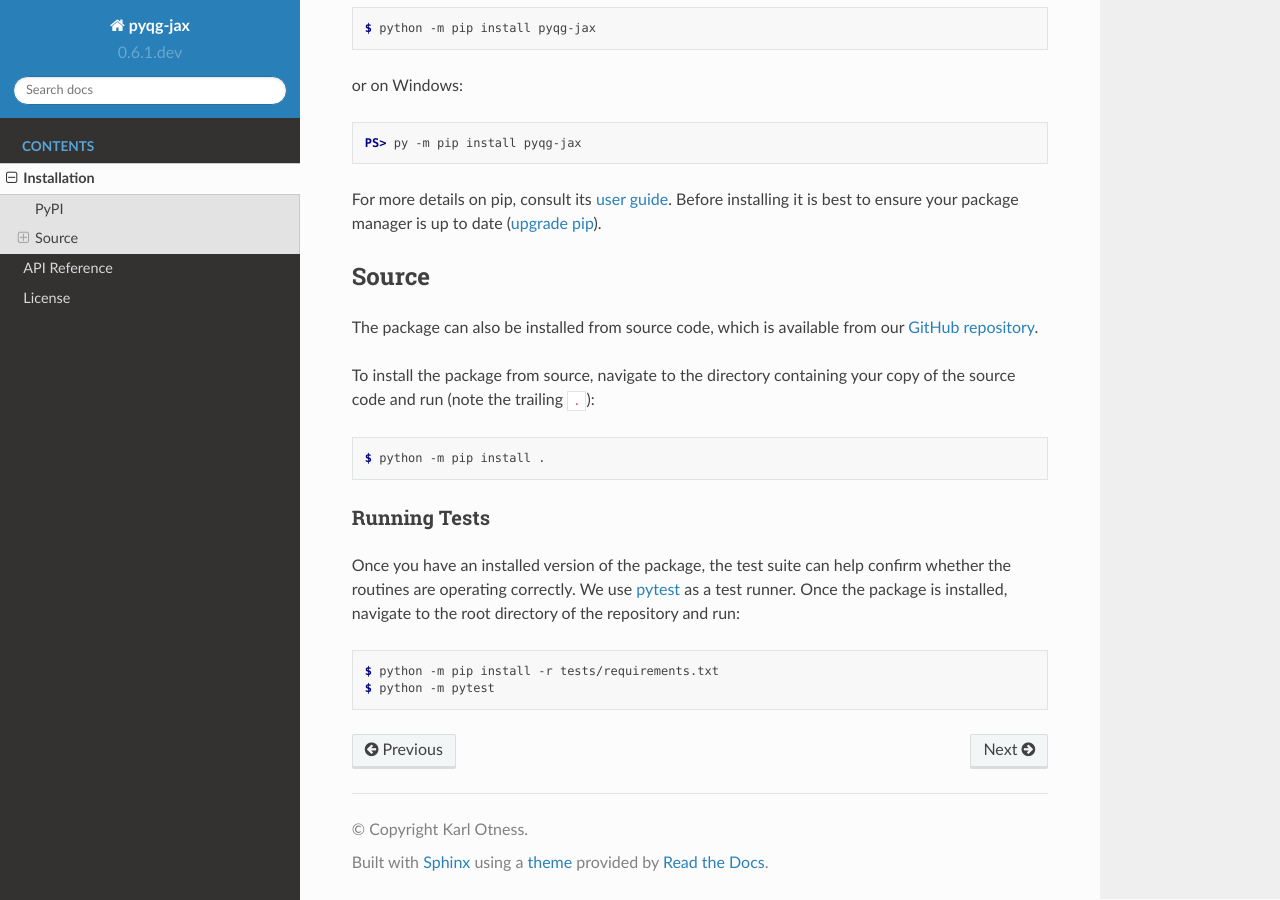
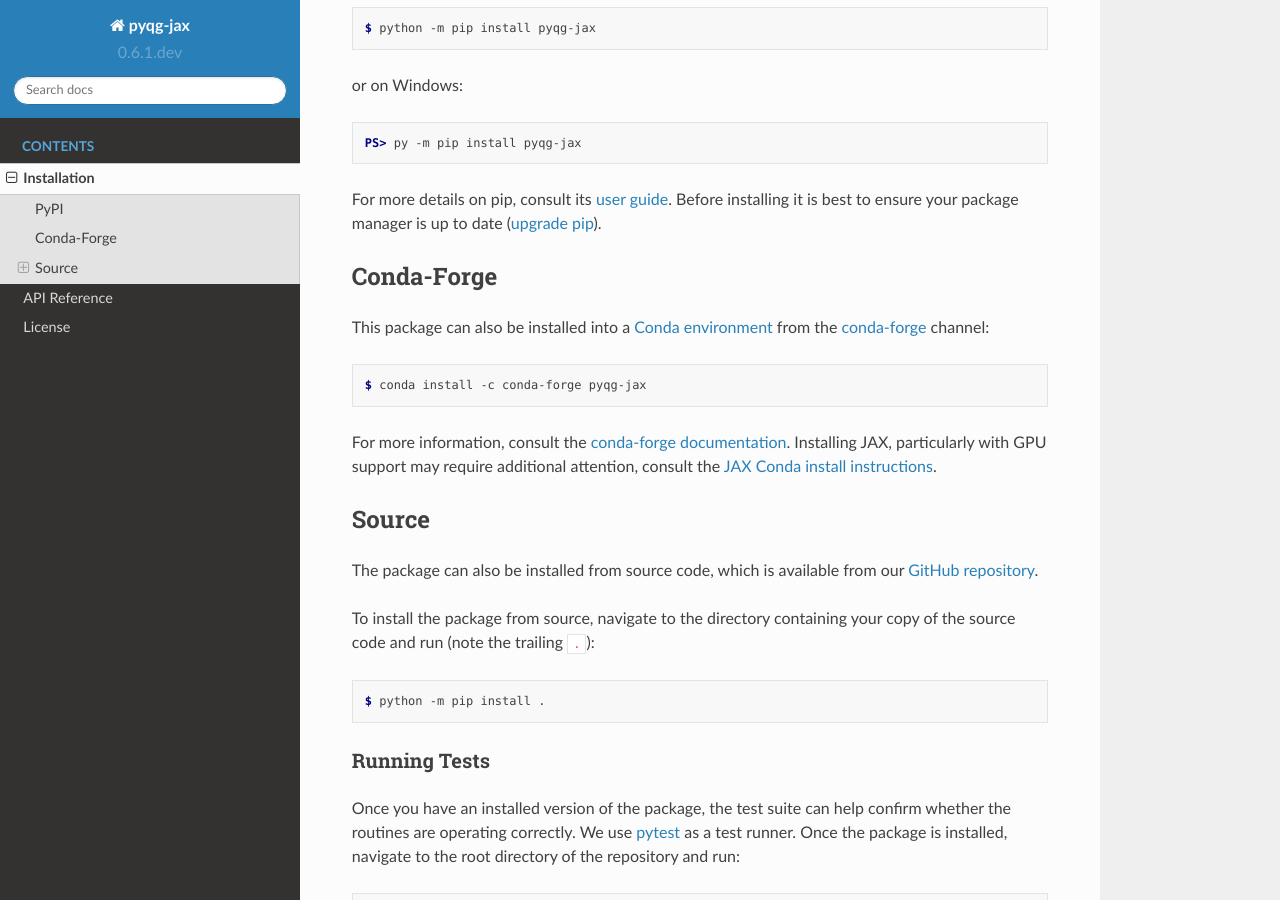
Before and after one commit to karlotness/pyqg-jax, a Sphinx documentation site: the page built from docs/install.rst, in a window 1280 px wide and 900 px high, scrolled down 329 px. Built offline with Sphinx 7.4.7 and the Read the Docs theme 2.0.0, drawn with Linux system fonts in a browser that asks for light colours.

Commit message:
Add conda-forge to the list of installation options.

```diff
--- a/docs/install.rst
+++ b/docs/install.rst
@@ -29,6 +29,21 @@
 is best to ensure your package manager is up to date (`upgrade pip
 <https://pip.pypa.io/en/stable/installation/#upgrading-pip>`__).
 
+Conda-Forge
+-----------
+
+This package can also be installed into a `Conda environment
+<https://docs.conda.io/projects/conda/en/stable/user-guide/tasks/manage-environments.html>`__
+from the `conda-forge <https://conda-forge.org/>`__ channel::
+
+  $ conda install -c conda-forge pyqg-jax
+
+For more information, consult the `conda-forge documentation
+<https://conda-forge.org/docs/user/introduction.html#how-can-i-install-packages-from-conda-forge>`__.
+Installing JAX, particularly with GPU support may require additional
+attention, consult the `JAX Conda install instructions
+<https://github.com/google/jax#conda-installation>`__.
+
 Source
 ------
 
```
Also changed, not shown: README.md (+8 -2 lines).
